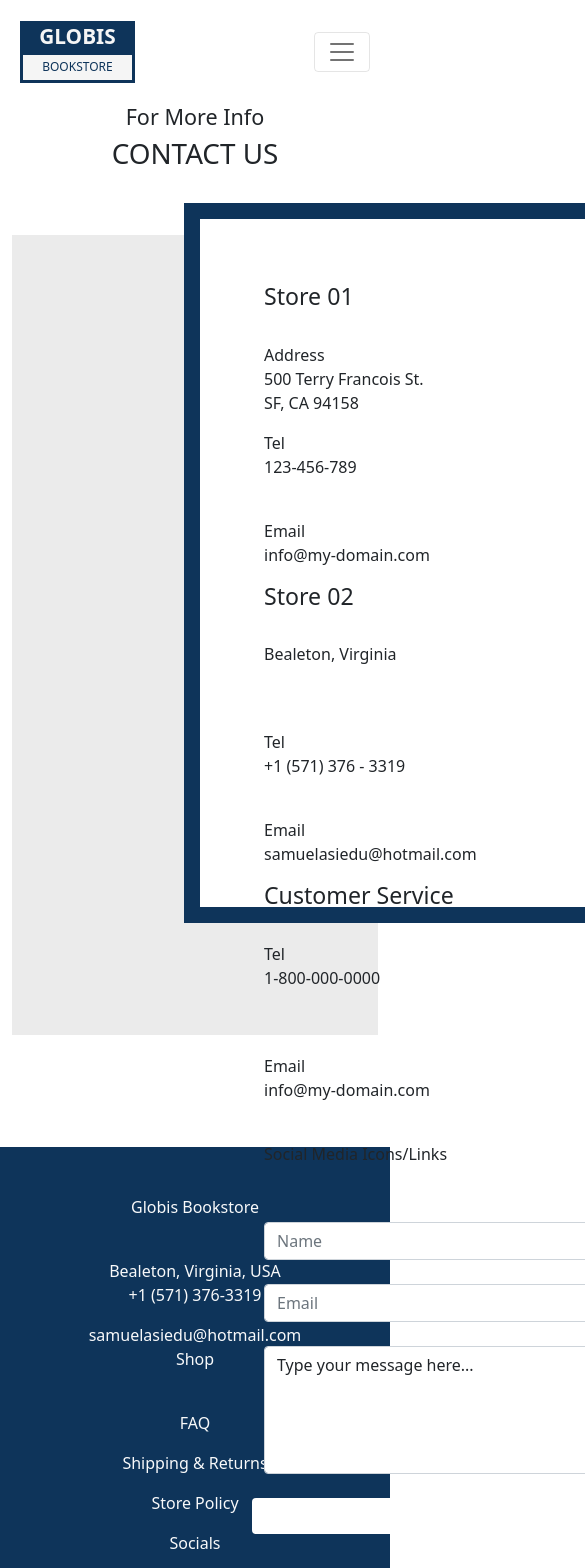
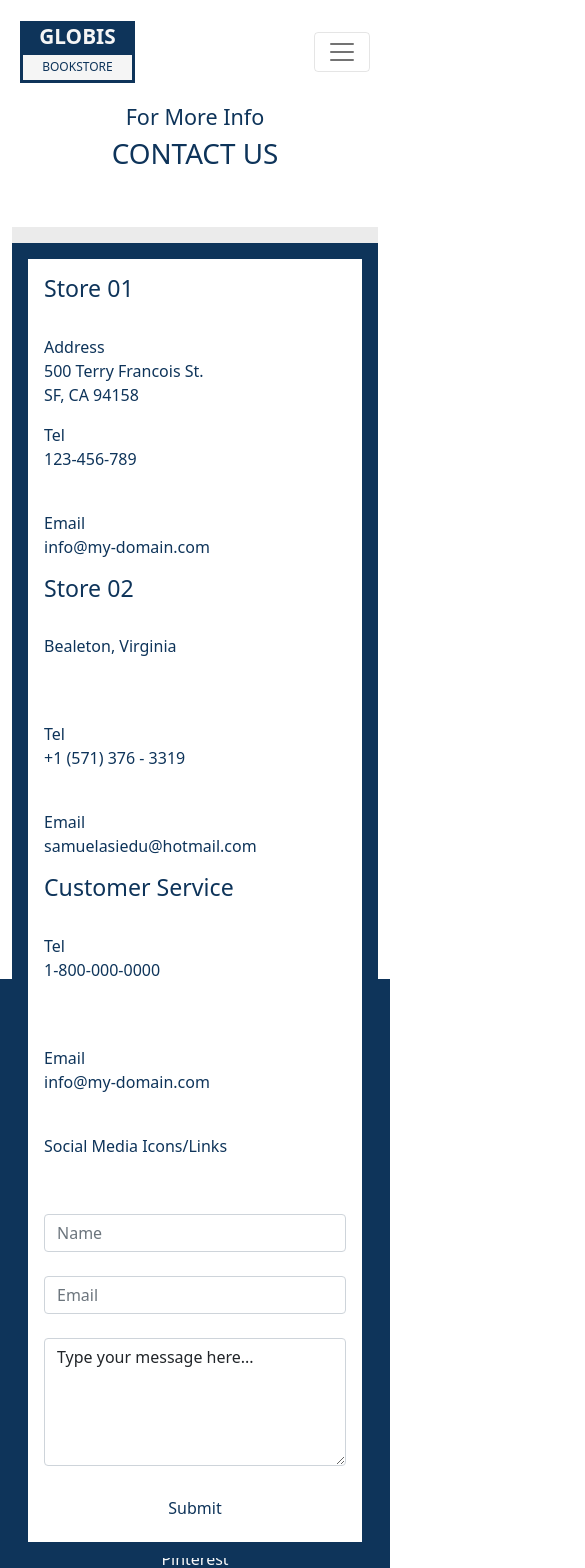
Before and after one commit to progressitech/globis-bookstore, a React (Create React App) app in the folder frontend/: page /contact in a window 390 px wide. Shown: the top 1568 px of the page, 585 px wide, since content can reach past the window. Built offline with nearby package versions, Linux system fonts and the light colour scheme.

Commit message:
adding media querys and correct text color

```diff
--- a/frontend/src/ui/App.css
+++ b/frontend/src/ui/App.css
@@ -190,7 +190,7 @@ html {
   margin: 11rem 0 0 12rem;
   position: absolute;
   z-index: 2;
-  background-color: var(--secondary-color);
+  background-color: white;
   border: 1rem solid var(--primary-color);
 }
 
@@ -201,7 +201,7 @@ html {
   margin: 22rem 0 0 42rem;
   position: absolute;
   z-index: 3;
-  background-color: var(--secondary-color);
+  background-color: white;
   border: 1rem solid var(--primary-color);
 }
 
@@ -209,10 +209,51 @@ html {
   margin: 0 0 0 3.5rem;
 }
 
+/* Contact */
+
+.contact-container {
+  background-color: rgb(235, 235, 235);
+  color: var(--primary-color);
+  height: 50rem;
+  margin: 2rem 0 7rem 0;
+  position: relative;
+}
+
+#contact-form-container {
+  height: 45rem;
+  width: 60rem;
+  margin: -2rem 0 0 10rem;
+  padding: 4rem;
+  position: absolute;
+  z-index: 1;
+  background-color: white;
+  border: 1rem solid var(--primary-color);
+  color: var(--primary-color);
+}
+
+#contact-form {
+  margin-top: 2.5rem;
+}
+
+#message {
+  height: 8rem;
+}
+
+#contact-form-button {
+  background-color: white;
+  color: var(--primary-color);
+  border: none;
+  margin: none;
+}
+
 @media (max-width: 978px) {
+  /* Navbar */
+
   .navbar-spacing {
     margin: 0.5rem;
   }
+
+  /* Homepage */
 
   .container-1-image {
     height: 20rem;
@@ -229,6 +270,8 @@ html {
     padding: 1.5rem;
     color: var(--primary-color);
   }
+
+  /* About */
 
   .about-us-container {
     background-color: rgb(235, 235, 235);
@@ -259,39 +302,22 @@ html {
   .list-item-spacing {
     margin: 0 0 0 3.5rem;
   }
-}
 
   /* Contact */
 
   .contact-container {
     background-color: rgb(235, 235, 235);
-  height: 50rem;
-  margin: 2rem 0 7rem 0;
-  position: relative;
+    height: 40rem;
+    padding: 1rem;
+    display: flex;
+    justify-content: center;
   }
 
   #contact-form-container {
-  height: 45rem;
-  width: 60rem;
-  margin: -2rem 0 0 10rem;
-  padding: 4rem;
-  position: absolute;
-  z-index: 1;
-  background-color: white;
-  border: 1rem solid var(--primary-color);
+        height: auto;
+        width: auto;
+        padding: 1rem;
+        margin: 0;
   }
 
-#contact-form {
-  margin-top: 2.5rem;
 }
-
-#message {
-  height: 8rem;
-}
-
-#contact-form-button {
-  background-color: white;
-  color: var(--primary-color);
-  border: none;
-  margin: none;
-}
--- a/frontend/src/ui/Contact.js
+++ b/frontend/src/ui/Contact.js
@@ -4,7 +4,7 @@ import { Button, Col, Container, Row } from "react-bootstrap";
 export function Contact() {
   return (
     <>
-      <Container className="text-center mb-4">
+      <Container className="section-title">
         <Row>
           <h4>For More Info</h4>
           <h1>CONTACT US</h1>
```
Lines whose indentation alone changed are shown as unchanged.
